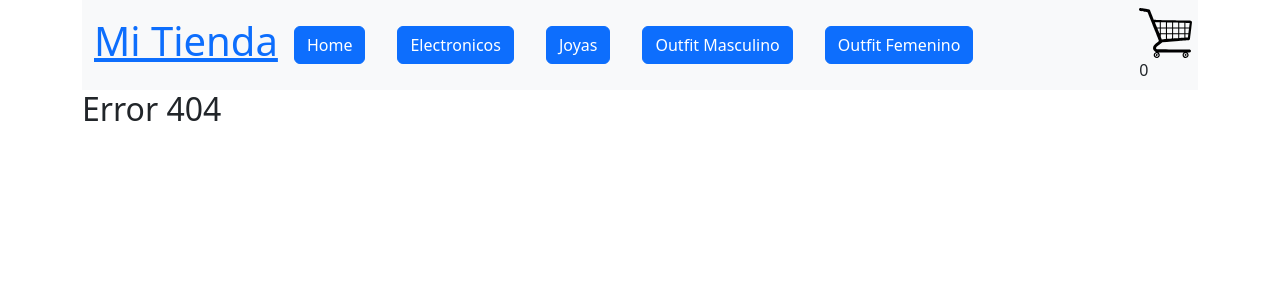
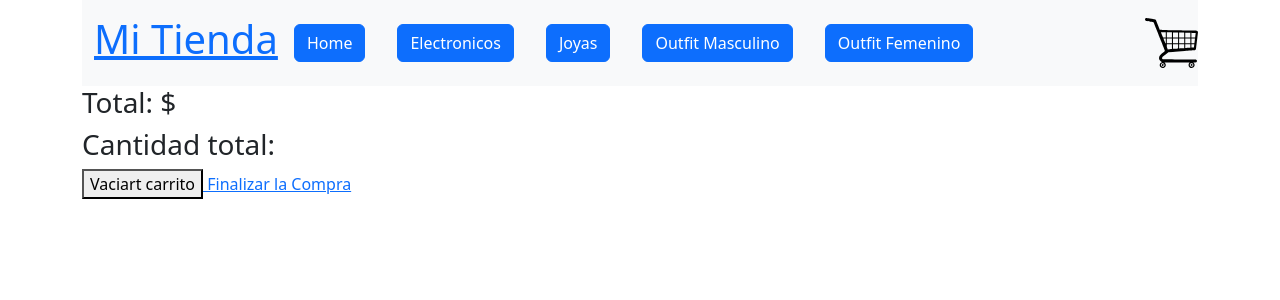
Before and after one commit to smonsan/ReactCM47170, a React (Create React App) app: page /cart in a window 1280 px wide. Before the commit this address had no page. Shown: the top 300 px of the page. Built offline with nearby package versions, Linux system fonts and the light colour scheme.

Commit message:
agregando cart

```diff
--- a/src/App.js
+++ b/src/App.js
@@ -4,6 +4,7 @@ import './App.css';
 import ItemListContainer from './Components/ItemListContainer/ItemListContainer';
 import ItemDetailContainer from './Components/ItemDetailContainer/ItemDetailContainer';
 import { CartProvider } from './Components/Context/CartContext';
+import Cart from "./Components/Cart/Cart"
 
 
 
@@ -23,6 +24,7 @@ function App() {
                 <Route path='/' element={<ItemListContainer />} />
                 <Route path='/categoria/:idCategoria' element={<ItemListContainer />} />
                 <Route path='/item/:idItem' element={<ItemDetailContainer />} />
+                <Route path="/cart" element= {<Cart/>}  />
                 <Route path='*' element={<h2> Error 404 </h2>} />
               </Routes>
             </div>
--- /dev/null
+++ b/src/Components/Cart/Cart.js
@@ -0,0 +1,33 @@
+import { useContext } from "react"
+import { CartContext } from "../Context/CartContext"
+import  CartItem  from "../CartItem/CartItem"
+import { Link } from "react-router-dom"
+
+
+
+const Cart = () => {
+
+  const { cart, clearCart, total, totalQuantity } = useContext(CartContext);
+
+  if (totalQuantity === 0) {
+    return (
+
+      <>
+        <h2> Carrito sin Productos </h2>
+        <Link to="/"> Ver productos </Link>
+      </>
+    )
+  }
+
+  return (
+    <div>
+      {cart.map(products => <CartItem key={products.id} {...products} />)}
+      <h3> Total: $ {total}</h3>
+      <h3> Cantidad total: {totalQuantity}</h3>
+      <button onClick={() => clearCart()}> Vaciart carrito</button>
+      <Link to="/checkout"> Finalizar la Compra</Link>
+    </div>
+  )
+}
+
+export default Cart
--- /dev/null
+++ b/src/Components/CartItem/CartItem.js
@@ -0,0 +1,22 @@
+import { useState } from "react"
+import { useContext } from "react"
+import { CartContext } from "../Context/CartContext"
+
+
+
+const CartItem = ({item, quantity}) => {
+    const {removeItem} =useContext(CartContext);
+
+
+  return (
+    <div>
+        <h4> {item.title} </h4>
+        <p> Cantidad: {quantity}</p>
+        <p> Precio: {item.price}</p>
+        <button onClick={ () => removeItem (item.id)}> Eliminar Producto </button>
+        <hr/>
+    </div>
+  )
+}
+
+export default CartItem
--- a/src/Components/CartWidget/CartWidget.js
+++ b/src/Components/CartWidget/CartWidget.js
@@ -1,15 +1,25 @@
 import cart from './assets/cart_image.svg'
 import './CartWidget.css';
+import { useContext } from 'react';
+import { CartContext } from '../Context/CartContext';
+import { Link } from "react-router-dom"
 
 const CartWidget = () => {
+  const { totalQuantity } = useContext(CartContext)
 
-    return (
+
+  return (
 
     <div>
-      <img className="Cart_image" src= {cart}  alt= "imagen carrito"></img>
-      0
+      <Link to="/cart">
+        <img className="Cart_image" src={cart} alt="imagen carrito"></img>
+
+        {
+          totalQuantity > 0 && <strong> {totalQuantity}</strong>
+        }
+      </Link>
     </div>
-    )
+  )
 }
 
 export default CartWidget
--- a/src/Components/Context/CartContext.js
+++ b/src/Components/Context/CartContext.js
@@ -3,7 +3,9 @@ import { createContext, useState } from "react"
 
 export const CartContext = createContext({
 
-    cart: []
+    cart: [],
+    total: 0,
+    totalQuantity: 0
 })
 
 
--- a/src/mock.js
+++ b/src/mock.js
@@ -78,7 +78,7 @@ const products = [
     description: 'USB 3.0 and USB 2.0 Compatibility Fast data transfers Improve PC Performance High Capacity; Compatibility Formatted NTFS for Windows 10, Windows 8.1, Windows 7; Reformatting may be required for other operating systems; Compatibility may vary depending on user’s hardware configuration and operating system',
     idCat: 'electronics',
     image: 'https://fakestoreapi.com/img/61IBBVJvSDL._AC_SY879_.jpg',
-    stock: 10
+    stock: 8
   },
   {
     id: "10",
```
